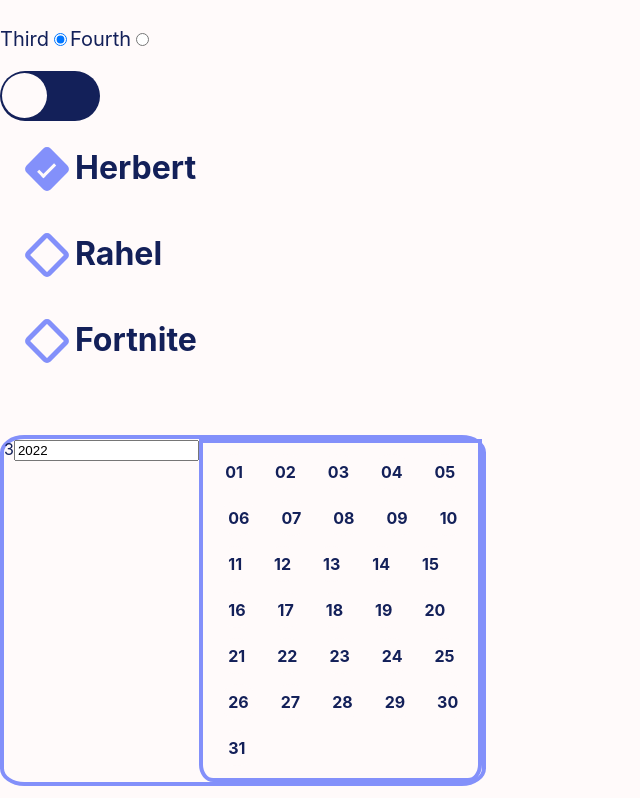
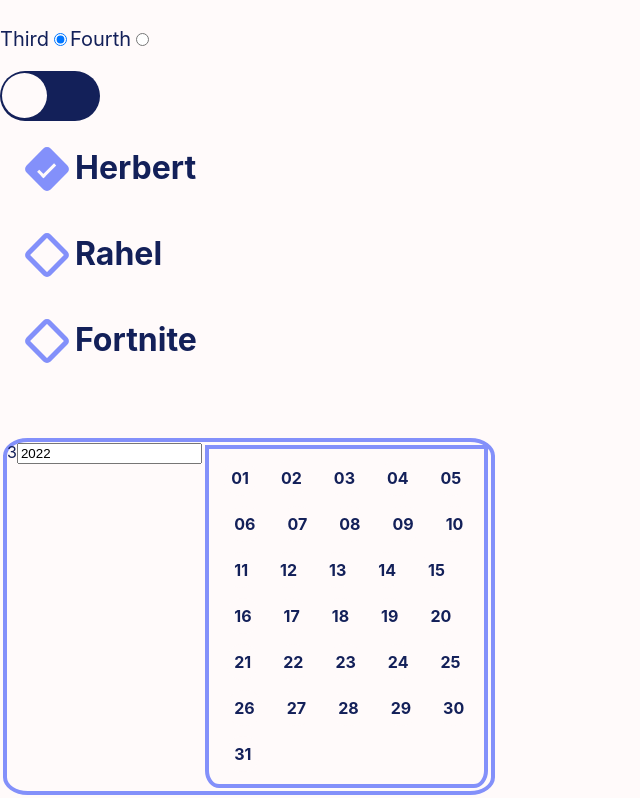
Before and after one commit to lucaskronlachner/installations-tool-infoniqa, a React (Create React App) app in the folder infoniqa-installation-tool/: page / in a window 1280 px wide. Shown: the part 390-1188 px from the top of the page, without its empty margins (0-640 px from the left). Built offline with nearby package versions, Linux system fonts and the light colour scheme.

Commit message:
Little Changes (CSS)

```diff
--- a/infoniqa-installation-tool/src/components/DatePicker/DatePickerStyle.css
+++ b/infoniqa-installation-tool/src/components/DatePicker/DatePickerStyle.css
@@ -21,7 +21,7 @@
     color: var(--red-orange);
 }
 
-.container{
+.DatePicker_container{
     height: 5em;
     -webkit-user-select: none;
     -moz-user-select: none;
```
